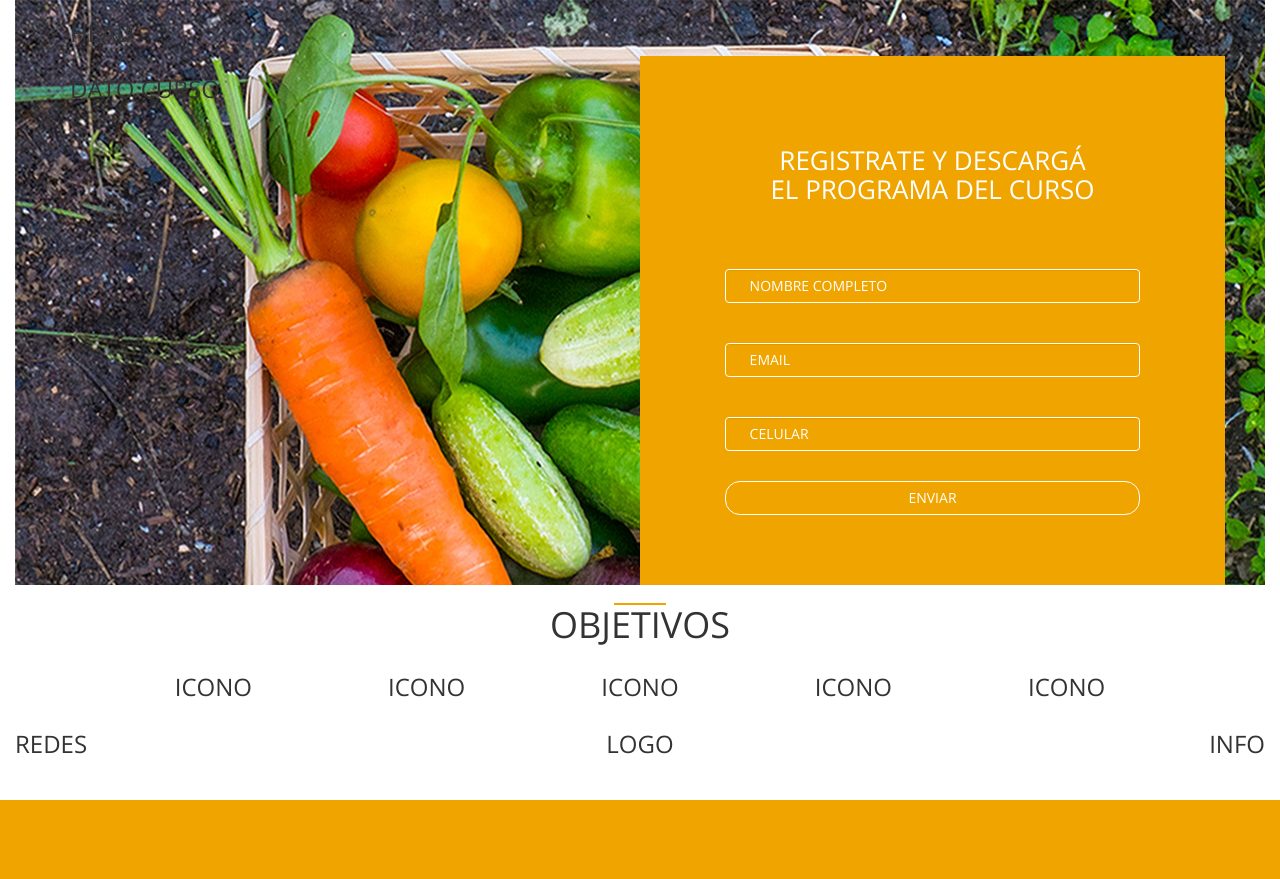
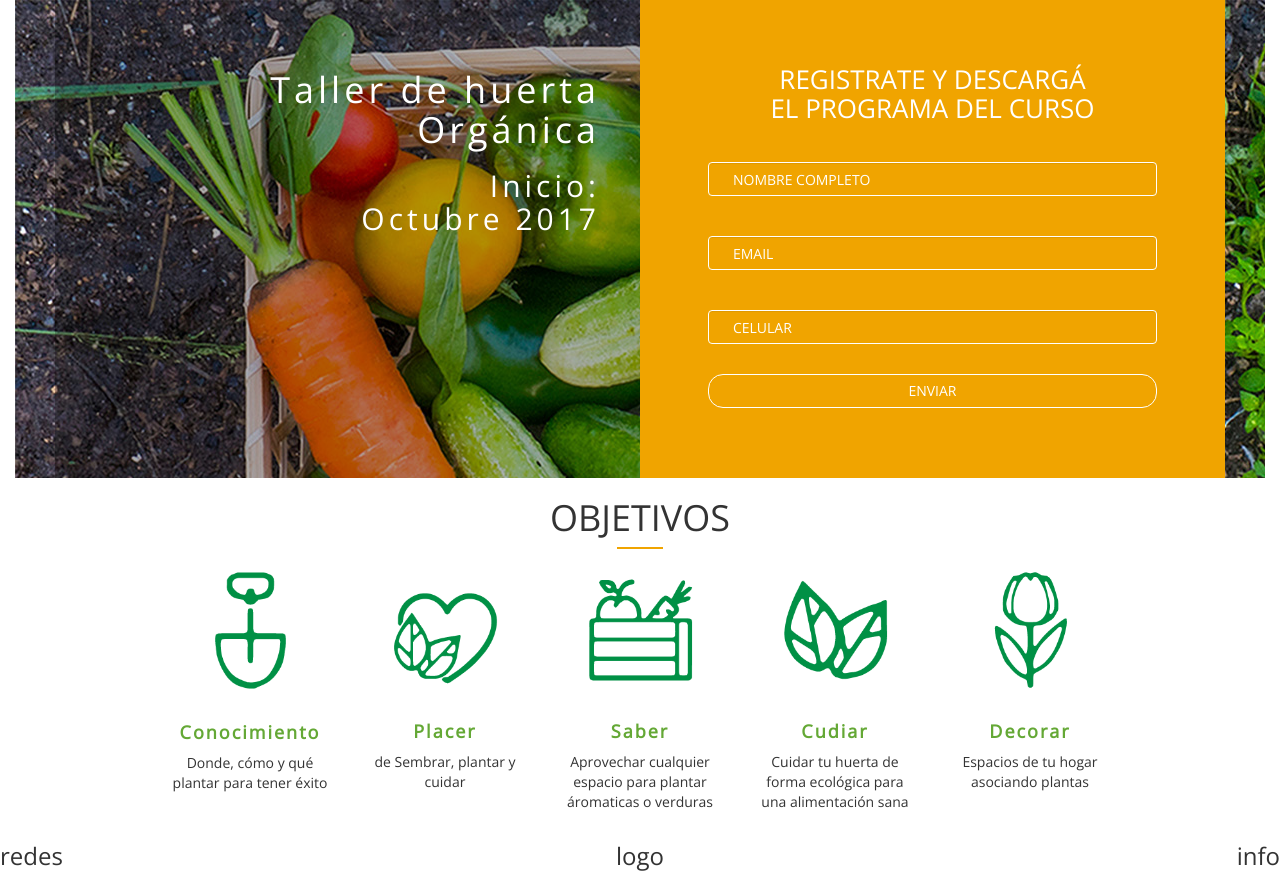
Before and after one commit to UmoEc/JUrbanoLanding, a PHP site: page / in a window 1280 px wide. Before the commit the page ends 800 px from the top, so only its background shows below. Run offline with PHP 8.4, Linux system fonts and the light colour scheme; some libraries are stand-ins or nearby versions.

Commit message:
Content
Contenido central listo y con estilos

```diff
--- a/css/style.css
+++ b/css/style.css
@@ -1,20 +1,20 @@
 body{
   font-family:  'Open Sans', sans-serif !important;
 }
-h1, h2, h3, h4{
-  text-transform: uppercase;
+
+content h1{
+    text-transform: uppercase;
 }
-
-h1:after{
+content h1:after {
   background: #f0a400;
   content: "";
   display: block;
   height: 2px;
   position: absolute;
-  top: 15%;
+  top: 20%;
   width: 4%;
 }
-h1:after {
+content h1:after{
   left: 48%;
 }
 header{
@@ -27,14 +27,14 @@ header{
 .form-panel{
   font-family:  Linearicons-Free, 'Open Sans', sans-serif !important;
   background-color: #f0a400;
-  top: 0px;
-  padding: 40px;
+  margin-top: 0px;
+  padding: 40px 20px;
   text-align: center;
 }
 .form-panel h2{
     font-size: 26px;
     color: #fff;
-    padding: 30px;
+    padding: 5px;
 }
 .form-panel label{
     visibility: hidden;
@@ -59,3 +59,28 @@ header{
 .form-panel input::placeholder{
   color: #fff;
 }
+
+.ico-cont{
+  width: 165px;
+}
+
+content h4{
+  color: #64a835;
+  font-weight: bold;
+  letter-spacing: 2px;
+}
+.dato-curso {
+
+}
+.dato-curso {
+  margin-top: 50px;
+  text-transform: none;
+  font-weight: bolder;
+  letter-spacing: 4px;
+  color: #fff;
+  padding: 0 40px;
+  text-align: right;
+}
+.cabecera {
+  background-color: rgba(0, 0, 0, 0.3);
+}
--- a/index.html
+++ b/index.html
@@ -23,14 +23,14 @@
 	<div class="container">
 	<div class="row">
 		<div class="col-md-12">
-			<h3>
-				head
-			</h3>
-			<div class="row">
-				<div class="col-md-6">
-					<h3>
-						dato curso
-					</h3>
+			<div class="row cabecera">
+				<div class="col-md-6 dato-curso">
+					<h1>
+						Taller de huerta<br>Orgánica
+					</h1>
+					<h2>
+						Inicio:<br>Octubre 2017
+					</h2>
 				</div>
 				<div class="col-md-6 form-panel">
 				<div class="row">
@@ -65,49 +65,58 @@
 	</div>
 	</div>
 	</header>
+	<content>
+	<div class="container">
 	<div class="row">
 		<div class="col-md-12">
-			<h1 class="text-center">
+			<h1 class="text-center tit-obj">
 				objetivos
 			</h1>
 			<div class="row">
 				<div class="col-md-1">
 				</div>
-				<div class="col-md-2">
-					<h3 class="text-center">
-						icono
-					</h3>
+				<div class="col-md-2 text-center">
+					<div><img src="img/pala-icon.png" class="ico-cont"></div>
+					<h4>Conocimiento</h4>
+					<p class="text-center">
+						Donde, cómo y qué plantar para tener éxito
+					</p>
 				</div>
-				<div class="col-md-2">
-					<h3 class="text-center">
-						icono
-					</h3>
+				<div class="col-md-2 text-center">
+					<div><img src="img/loveeco-icon.png" class="ico-cont"></div>
+					<h4>Placer</h4>
+					<p class="text-center">
+						de Sembrar, plantar y cuidar
+					</p>
 				</div>
-				<div class="col-md-2">
-					<h3 class="text-center">
-					</h3>
-					<h3 class="text-center">
-						icono
-					</h3>
+				<div class="col-md-2 text-center">
+					<div><img src="img/cajon-icon.png" class="ico-cont"></div>
+					<h4>Saber</h4>
+					<p class="text-center">
+						Aprovechar cualquier espacio para plantar áromaticas o verduras
+					</p>
 				</div>
-				<div class="col-md-2">
-					<h3 class="text-center">
-					</h3>
-					<h3 class="text-center">
-						icono
-					</h3>
+				<div class="col-md-2 text-center">
+					<div><img src="img/eco-icon.png" class="ico-cont"></div>
+					<h4>Cudiar</h4>
+					<p class="text-center">
+						Cuidar tu huerta de forma ecológica para una alimentación sana
+					</p>
 				</div>
-				<div class="col-md-2">
-					<h3 class="text-center">
-					</h3>
-					<h3 class="text-center">
-						icono
-					</h3>
+				<div class="col-md-2 text-center">
+					<div><img src="img/flor-icon.png" class="ico-cont"></div>
+					<h4>Decorar</h4>
+					<p class="text-center">
+						Espacios de tu hogar asociando plantas
+					</p>
+				</div>
 				</div>
 				<div class="col-md-1">
 				</div>
 			</div>
 		</div>
+		</div>
+		</content>
 	</div>
 	<div class="row">
 		<div class="col-md-12">
```
Also changed, not shown: img/Mesa de trabajo 1.png (added), img/cajon-icon.png (added), img/eco-icon.png (added), img/flor-icon.png (added), img/loveeco-icon.png (added), img/pala-icon.png (added).
